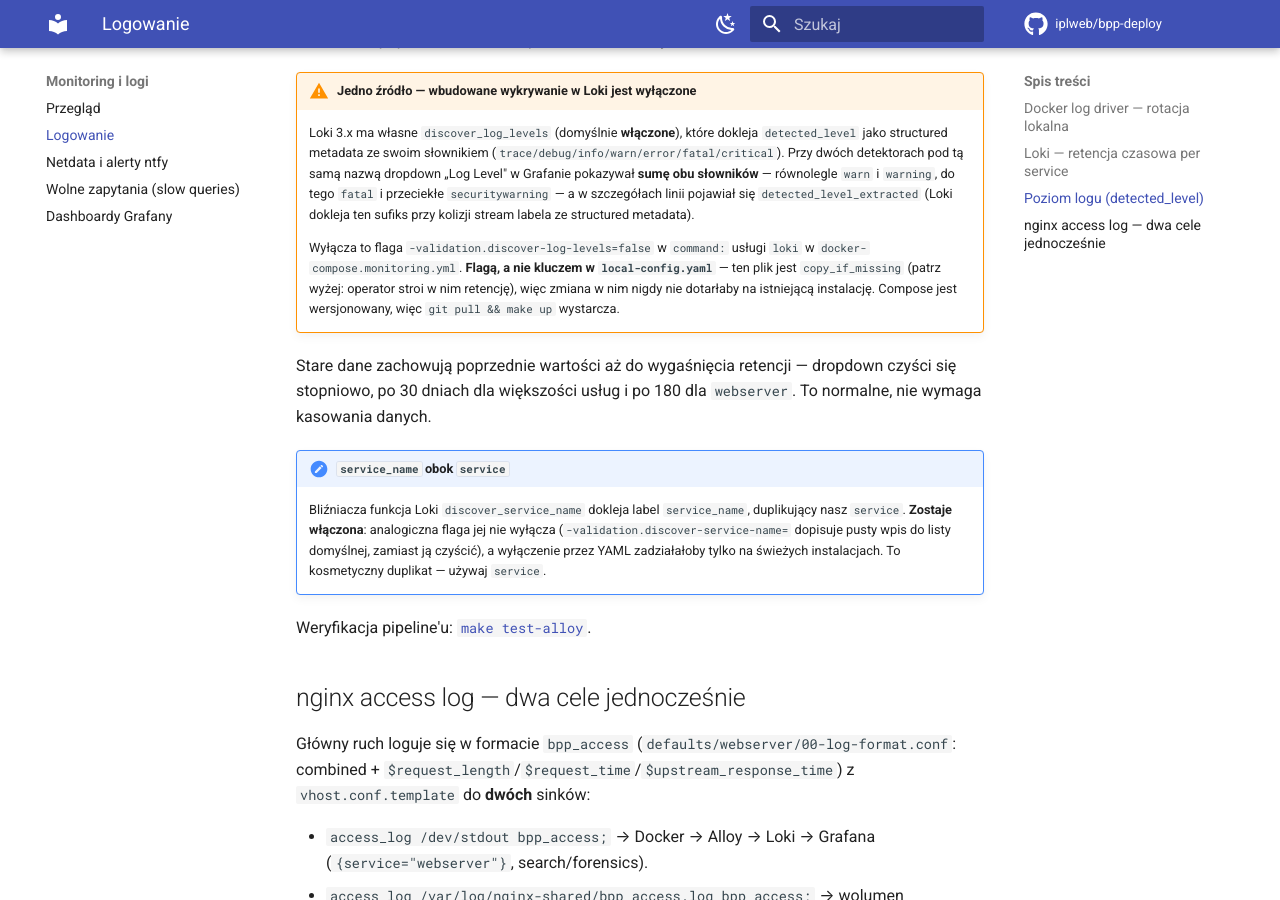
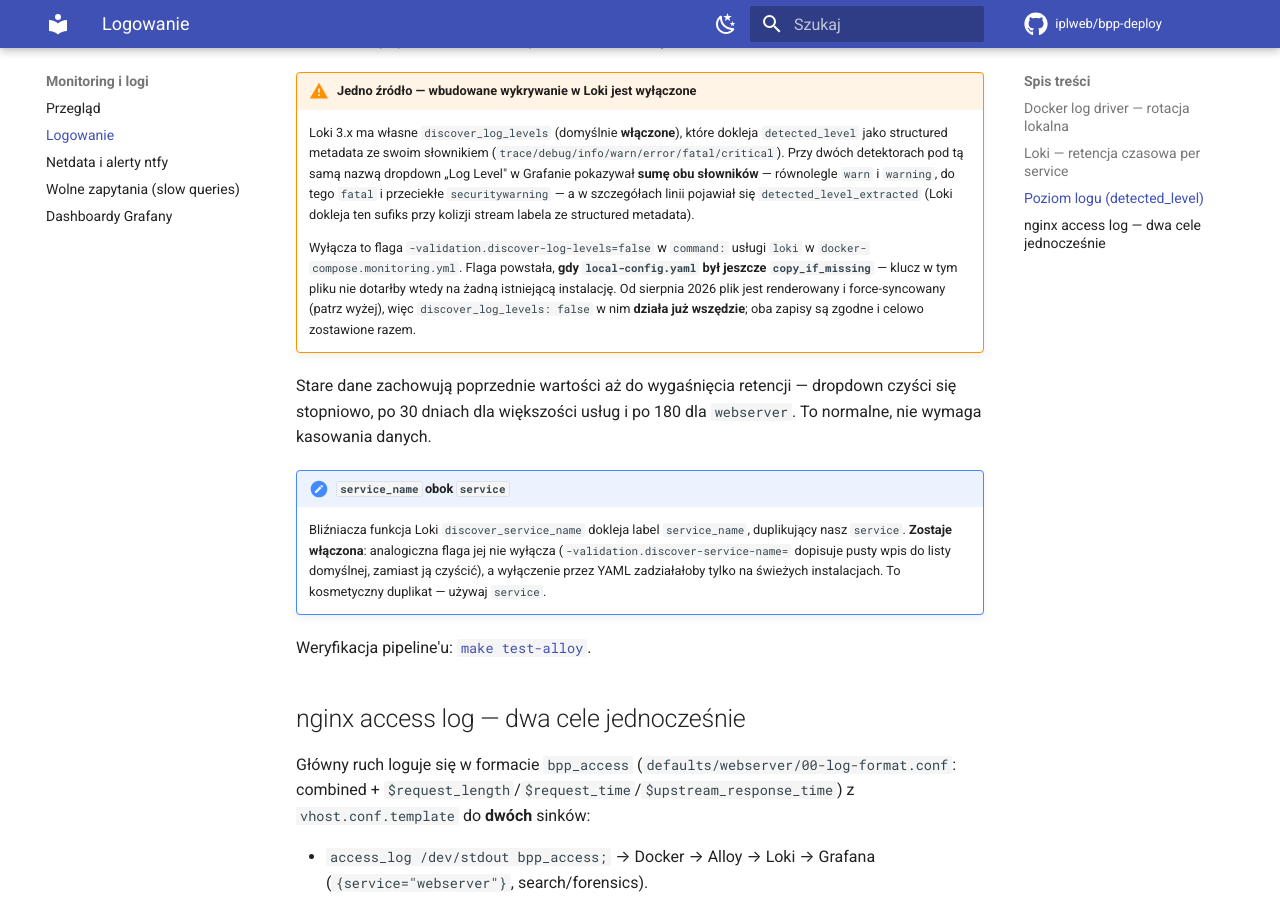
Before and after one commit to iplweb/bpp-deploy, an MkDocs documentation site: the page built from docs/monitoring/logowanie.md, in a window 1280 px wide and 900 px high, scrolled down 2281 px. Built offline with MkDocs 1.6.1 and Material for MkDocs 9.7.7, drawn with Linux system fonts in a browser that asks for light colours; comment, search, counter and statistics services are not loaded.

Commit message:
fix(docs): local-config.yaml nie jest juz copy_if_missing — komentarze klamaly
Sierpniowa migracja Loki na force-sync zostawila osad w dwoch miejscach,
za kazdym razem kilkanascie linii od zdania, ktore mowi cos przeciwnego:

- local-config.yaml.tpl:56 twierdzil, ze discover_log_levels dziala tylko
  na swiezych instalacjach, bo "plik jest copy_if_missing" — 13 linii nizej
  ten sam plik opisuje sie jako renderowany i force-syncowany;
- logowanie.md powtarzal to samo w :94, przeczac wlasnemu :41.

Praktyczna konsekwencja byla odwrotna do opisanej: klucz w tym pliku dociera
dzis na istniejace instalacje. Flaga CLI -validation.discover-log-levels=false
zostaje — dwa zgodne zrodla nie szkodza, a jej usuniecie wymagaloby pewnosci
co do kolejnosci ladowania.

Co-Authored-By: Claude Opus 5 (1M context) <noreply@anthropic.com>

```diff
--- a/docs/monitoring/logowanie.md
+++ b/docs/monitoring/logowanie.md
@@ -90,10 +90,11 @@ a nie łańcuchem poprawek. Wartość spoza tabeli nie ma jak trafić na label.
     stream labela ze structured metadata).
 
     Wyłącza to flaga `-validation.discover-log-levels=false` w `command:` usługi `loki`
-    w `docker-compose.monitoring.yml`. **Flagą, a nie kluczem w `local-config.yaml`** —
-    ten plik jest `copy_if_missing` (patrz wyżej: operator stroi w nim retencję), więc
-    zmiana w nim nigdy nie dotarłaby na istniejącą instalację. Compose jest wersjonowany,
-    więc `git pull && make up` wystarcza.
+    w `docker-compose.monitoring.yml`. Flaga powstała, **gdy `local-config.yaml` był
+    jeszcze `copy_if_missing`** — klucz w tym pliku nie dotarłby wtedy na żadną
+    istniejącą instalację. Od sierpnia 2026 plik jest renderowany i force-syncowany
+    (patrz wyżej), więc `discover_log_levels: false` w nim **działa już wszędzie**;
+    oba zapisy są zgodne i celowo zostawione razem.
 
 Stare dane zachowują poprzednie wartości aż do wygaśnięcia retencji — dropdown czyści
 się stopniowo, po 30 dniach dla większości usług i po 180 dla `webserver`. To normalne,
```
Also changed, not shown: 1 other file.
